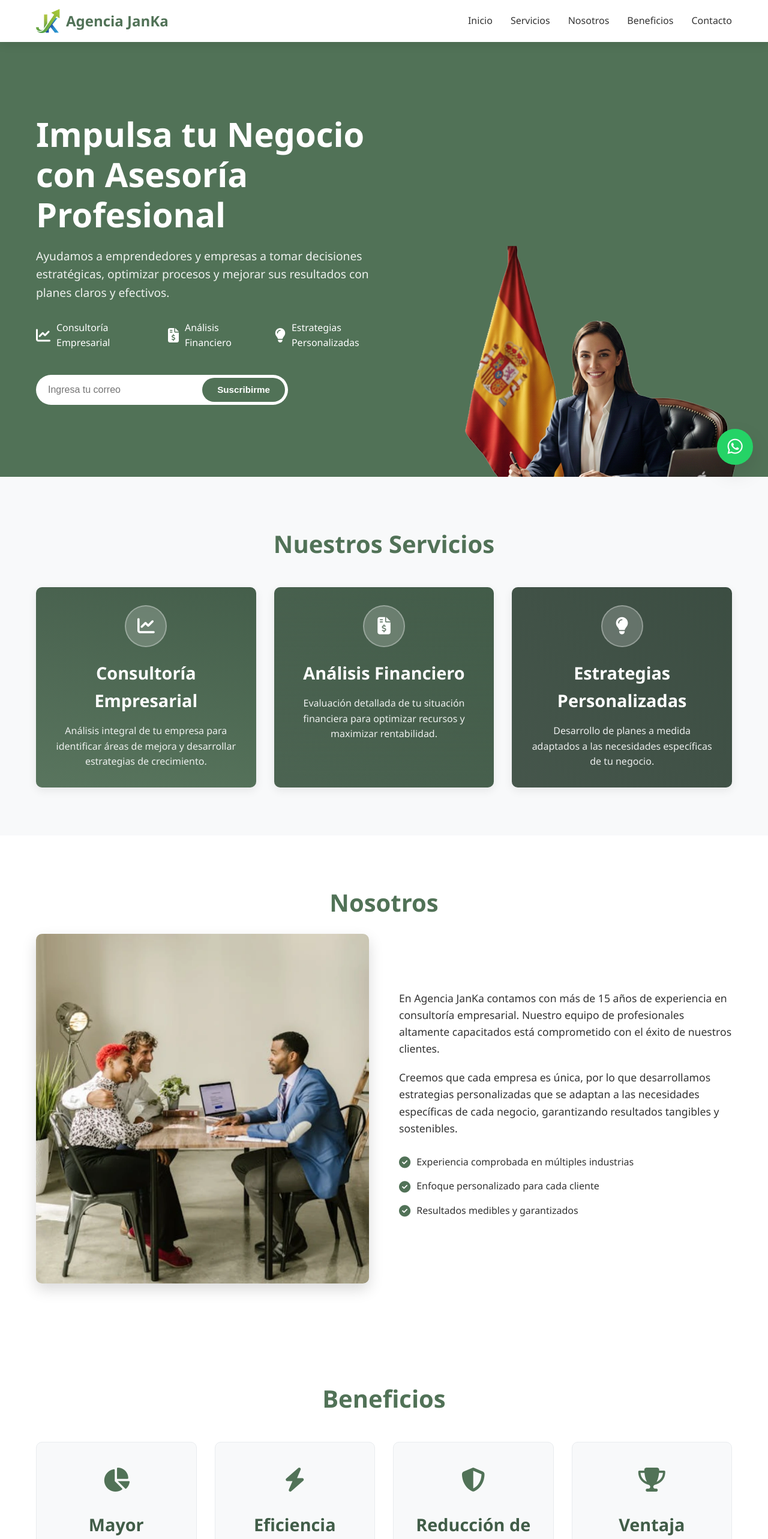
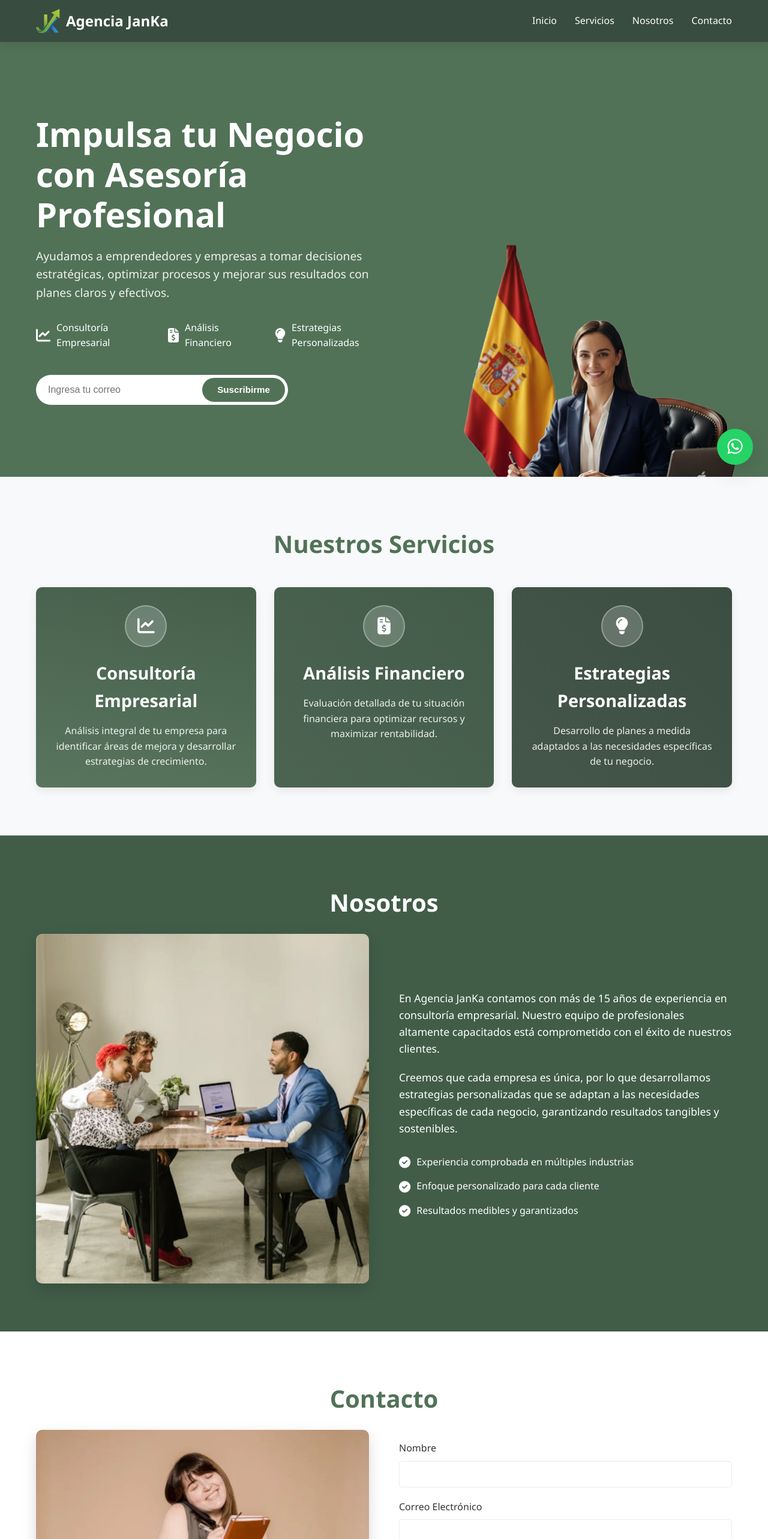
Before and after one commit to robertovargash/jank-page, a React (Vite) app: page / in a window 1280 px wide. Shown: the top 2566 px of the page at 60% size. Built offline with nearby package versions, Linux system fonts and the light colour scheme.

Commit message:
deploying to gh pages

```diff
--- a/src/App.jsx
+++ b/src/App.jsx
@@ -3,7 +3,7 @@ import Navbar from './components/Navbar'
 import Hero from './components/Hero'
 import About from './components/About'
 import Services from './components/Services'
-import Benefits from './components/Benefits'
+//import Benefits from './components/Benefits'
 //import Testimonials from './components/Testimonials'
 import Contact from './components/Contact'
 import Footer from './components/Footer'
@@ -16,8 +16,8 @@ function App() {
       <Hero />
       <Services />
       <About />
-      <Benefits />
-      {/*<Testimonials />*/}
+      {/*<Benefits />
+      <Testimonials />*/}
       <Contact />
       <Footer />
       <WhatsAppButton />
--- a/src/components/Navbar.jsx
+++ b/src/components/Navbar.jsx
@@ -30,7 +30,6 @@ const Navbar = () => {
           <li><a href="#inicio" className="nav-link" onClick={(e) => { e.preventDefault(); scrollToSection('inicio') }}>Inicio</a></li>
           <li><a href="#servicios" className="nav-link" onClick={(e) => { e.preventDefault(); scrollToSection('servicios') }}>Servicios</a></li>
           <li><a href="#nosotros" className="nav-link" onClick={(e) => { e.preventDefault(); scrollToSection('nosotros') }}>Nosotros</a></li>
-          <li><a href="#beneficios" className="nav-link" onClick={(e) => { e.preventDefault(); scrollToSection('beneficios') }}>Beneficios</a></li>
           <li><a href="#contacto" className="nav-link" onClick={(e) => { e.preventDefault(); scrollToSection('contacto') }}>Contacto</a></li>
         </ul>
         <div className={`nav-toggle ${isMenuOpen ? 'active' : ''}`} onClick={toggleMenu}>
--- a/src/data/footer.js
+++ b/src/data/footer.js
@@ -13,8 +13,8 @@ export const footerData = {
     { text: 'Inicio', url: '#inicio' },
     { text: 'Nosotros', url: '#nosotros' },
     { text: 'Servicios', url: '#servicios' },
-    { text: 'Beneficios', url: '#beneficios' },
-    { text: 'Testimonios', url: '#testimonios' },
+    /*{ text: 'Beneficios', url: '#beneficios' },
+    { text: 'Testimonios', url: '#testimonios' },*/
     { text: 'Contacto', url: '#contacto' }
   ],
   services: [
--- a/src/styles/estilo.css
+++ b/src/styles/estilo.css
@@ -77,7 +77,7 @@ h3 {
     position: fixed;
     top: 0;
     width: 100%;
-    background: var(--white);
+    background: var(--dark-blue);
     box-shadow: var(--shadow-light);
     z-index: 1000;
     padding: 15px 0;
@@ -97,7 +97,7 @@ h3 {
     align-items: center;
     font-size: 1.5rem;
     font-weight: 700;
-    color: var(--primary-color);
+    color: var(--white);
 }
 
 .nav-logo i {
@@ -120,7 +120,7 @@ h3 {
 
 .nav-link {
     text-decoration: none;
-    color: var(--text-color);
+    color: var(--white);
     font-weight: 500;
     transition: color 0.3s ease;
     cursor: pointer;
@@ -139,7 +139,7 @@ h3 {
 .bar {
     width: 25px;
     height: 3px;
-    background: var(--text-color);
+    background: var(--light-gray);
     margin: 3px 0;
     transition: 0.3s;
 }
@@ -155,8 +155,21 @@ h3 {
     align-items: center;
     margin-top: 70px;
     overflow: hidden;
-    background: url('/images/K4.png') no-repeat right bottom, #517257;
+    background-color: var(--primary-color);
+}
+
+.hero-section::before {
+    content: '';
+    position: absolute;
+    top: 0;
+    left: 0;
+    right: 0;
+    bottom: 0;
+    background: url('/images/K4.png') no-repeat right bottom;
     background-position: 100% 100%; /* 100% = extremo derecho absoluto y borde inferior */
+    background-size: 40%;
+    filter: blur(0.5px);
+    z-index: 0;
 }
 
 .hero-container {
@@ -167,6 +180,8 @@ h3 {
     justify-content: flex-start;
     align-items: center;
     width: 100%;
+    position: relative;
+    z-index: 1;
 }
 
 /* Texto */
@@ -260,13 +275,36 @@ h3 {
 /* ============================= */
 
 .about-section {
-    background-color: var(--white);
+    background-color: var(--secondary-color);
+    color: var(--white);
+    h2 {
+        color: var(--white);
+    }
+    h3 {
+        color: var(--white);
+    }
+    p {
+        color: var(--white);
+    }
+    .about-feature i {
+        color: var(--white);
+    }
+    .about-feature span {
+        color: var(--white);
+    }
+    .about-feature p {
+        color: var(--white);
+    }
+    .about-feature a {
+        color: var(--white);
+    }
 }
 
 .about-container {
     display: flex;
     align-items: center;
     gap: 50px;
+    color: var(--white);
 }
 
 .about-image {
@@ -751,13 +789,12 @@ textarea.form-control {
 @media (max-width: 1200px) {
     .hero-content h1 {
         font-size: 3rem;
-        background-size: 500px;
     }
 }
 
 @media (max-width: 992px) {
-    .hero-section {
-        background-position: bottom right center;
+    .hero-section::before {
+        background-position: bottom right;
         background-size: 500px;
     }
 
@@ -783,7 +820,7 @@ textarea.form-control {
 }
 
 @media (max-width: 768px) {
-    .hero-section {
+    .hero-section::before {
         background-position: bottom center;
         background-size: 400px;
     }
@@ -800,6 +837,10 @@ textarea.form-control {
         box-shadow: var(--shadow-light);
         padding: 20px 0;
         gap: 0;
+    }
+
+    .nav-link {
+        color: var(--dark-blue);
     }
 
     .nav-menu.active {
--- a/vite.config.js
+++ b/vite.config.js
@@ -3,6 +3,7 @@ import react from '@vitejs/plugin-react'
 
 export default defineConfig({
   plugins: [react()],
+  base: '/agencia-janka/',
   server: {
     port: 3000,
     open: true
```
Also changed, not shown: package.json (+6 -2 lines), 1 other file (tests, documents, lock files or other folders).
